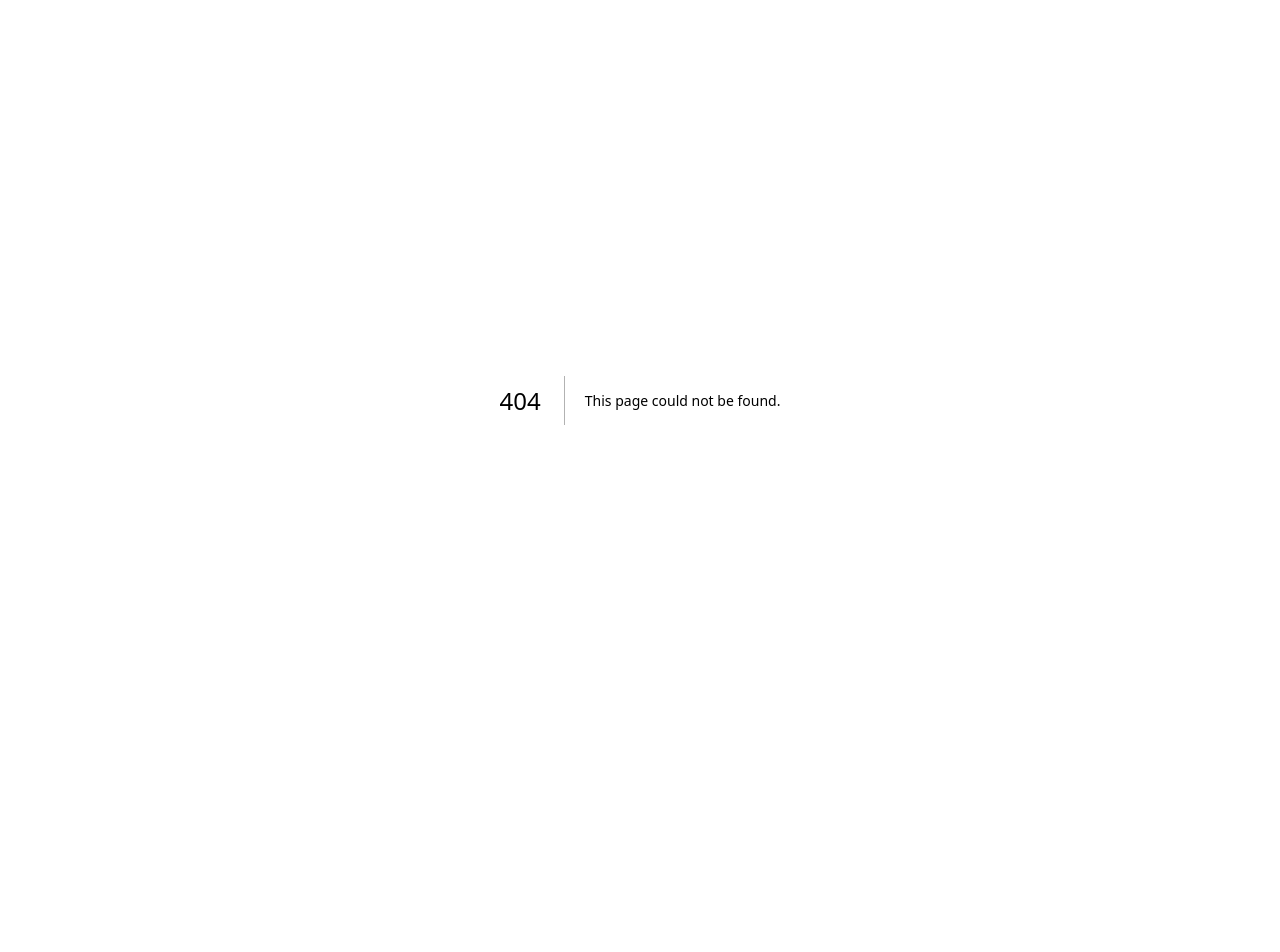
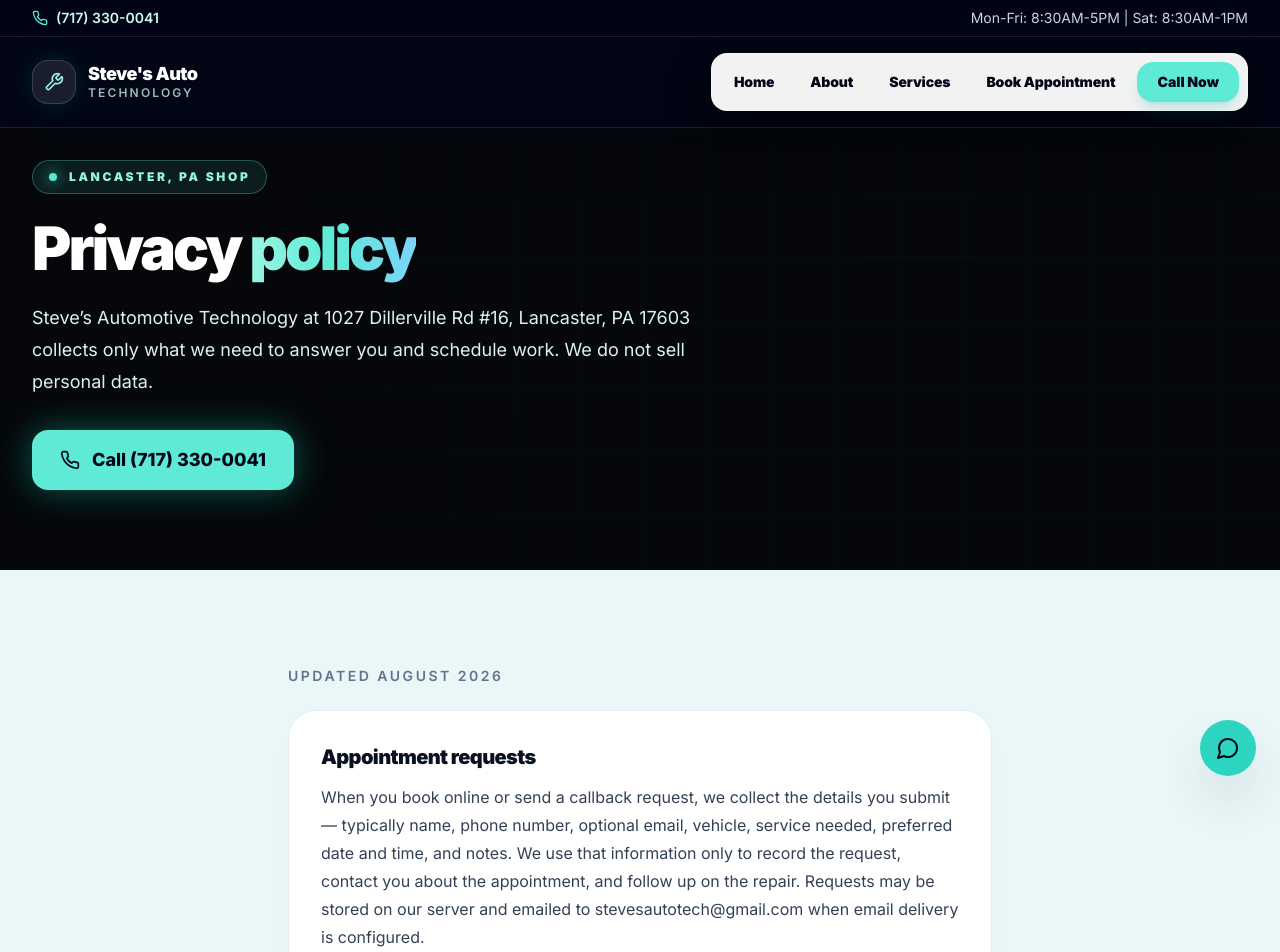
Before and after one commit to Frezertade/steves-automotive-technology, a Next.js app: page /privacy in a window 1280 px wide. Before the commit this address had no page. Shown: the top 952 px of the page. Before the commit the page ends 800 px from the top, so only its background shows below. Built offline with nearby package versions, Linux system fonts and the light colour scheme.

Commit message:
feat(shop): S07 privacy page at /privacy, footer link

```diff
--- a/app/components/Footer.tsx
+++ b/app/components/Footer.tsx
@@ -63,7 +63,7 @@ export default function Footer() {
                 { label: 'About Us', href: '/#about' },
                 { label: 'Our Services', href: '/#services' },
                 { label: 'Book Appointment', href: '/#booking' },
-                { label: 'Privacy Policy', href: '#' },
+                { label: 'Privacy Policy', href: '/privacy' },
               ].map((link) => (
                 <li key={link.label}>
                   <Link href={link.href} className="text-gray-400 hover:text-teal-400 transition-colors text-sm">
--- /dev/null
+++ b/app/privacy/layout.tsx
@@ -0,0 +1,14 @@
+import ChatBot from '../components/ChatBot'
+import Footer from '../components/Footer'
+import Navigation from '../components/Navigation'
+
+export default function PrivacyLayout({ children }: { children: React.ReactNode }) {
+  return (
+    <main className="min-h-screen">
+      <Navigation />
+      {children}
+      <Footer />
+      <ChatBot />
+    </main>
+  )
+}
--- /dev/null
+++ b/app/privacy/page.tsx
@@ -0,0 +1,80 @@
+import type { Metadata } from 'next'
+import { Phone } from 'lucide-react'
+
+export const dynamic = 'force-static'
+
+export const metadata: Metadata = {
+  title: 'Privacy Policy',
+  description:
+    "How Steve's Automotive Technology in Lancaster, PA handles appointment requests and optional chat. We do not sell personal data. Call (717) 330-0041.",
+  alternates: { canonical: '/privacy' },
+}
+
+const sections = [
+  {
+    title: 'Appointment requests',
+    body: 'When you book online or send a callback request, we collect the details you submit — typically name, phone number, optional email, vehicle, service needed, preferred date and time, and notes. We use that information only to record the request, contact you about the appointment, and follow up on the repair. Requests may be stored on our server and emailed to stevesautotech@gmail.com when email delivery is configured.',
+  },
+  {
+    title: 'Optional chat',
+    body: 'The shop chat widget on this site is optional. If you use it, the message you type is sent to our chat service so we can answer questions about hybrid battery work, hours, and how to book. Do not send payment card numbers in chat. You can skip chat entirely and call (717) 330-0041 instead.',
+  },
+  {
+    title: 'No sale of personal data',
+    body: 'Steve’s Automotive Technology does not sell personal data. We do not rent, trade, or share appointment or chat information with data brokers. We may use trusted processors (for example email delivery) only to operate this site and respond to you.',
+  },
+]
+
+export default function PrivacyPage() {
+  return (
+    <article>
+      <section className="relative overflow-hidden bg-[#05070A] pt-36 text-white md:pt-40">
+        <div className="absolute inset-0 hero-grid opacity-40" aria-hidden="true" />
+        <div className="container-custom relative z-10 pb-16 md:pb-20">
+          <div className="max-w-3xl">
+            <div className="mb-6 inline-flex items-center gap-3 rounded-full border border-teal-300/30 bg-teal-300/10 px-4 py-2 text-xs font-black uppercase tracking-[0.22em] text-teal-200">
+              <span className="h-2 w-2 rounded-full bg-teal-300 shadow-[0_0_14px_#10F5D4]" />
+              Lancaster, PA shop
+            </div>
+            <h1 className="text-balance text-4xl font-black leading-[0.98] tracking-[-0.05em] sm:text-6xl">
+              Privacy{' '}
+              <span className="bg-gradient-to-r from-teal-200 via-teal-300 to-sky-300 bg-clip-text text-transparent">
+                policy
+              </span>
+            </h1>
+            <p className="mt-6 max-w-2xl text-lg leading-8 text-[#D8F3F1]">
+              Steve’s Automotive Technology at 1027 Dillerville Rd #16, Lancaster, PA 17603 collects only what we need
+              to answer you and schedule work. We do not sell personal data.
+            </p>
+            <a
+              href="tel:7173300041"
+              className="mt-8 inline-flex items-center justify-center gap-3 rounded-2xl bg-teal-300 px-7 py-4 text-lg font-extrabold text-slate-950 shadow-[0_0_34px_rgba(16,245,212,0.35)] transition-all hover:-translate-y-1 hover:bg-white"
+            >
+              <Phone className="h-5 w-5" />
+              Call (717) 330-0041
+            </a>
+          </div>
+        </div>
+      </section>
+
+      <section className="section-padding bg-[#EAF7F8]">
+        <div className="container-custom max-w-3xl space-y-6">
+          <p className="text-sm font-semibold uppercase tracking-[0.18em] text-slate-500">Updated August 2026</p>
+          {sections.map((section) => (
+            <div key={section.title} className="premium-card p-6 md:p-8">
+              <h2 className="text-xl font-black tracking-[-0.03em] text-[#07111F]">{section.title}</h2>
+              <p className="mt-3 leading-7 text-[#334155]">{section.body}</p>
+            </div>
+          ))}
+          <p className="text-sm leading-6 text-slate-600">
+            Questions about this policy: email{' '}
+            <a href="mailto:stevesautotech@gmail.com" className="font-semibold text-teal-800 hover:text-teal-950">
+              stevesautotech@gmail.com
+            </a>{' '}
+            or call (717) 330-0041.
+          </p>
+        </div>
+      </section>
+    </article>
+  )
+}
```
Also changed, not shown: 1 other file (tests, documents, lock files or other folders).
